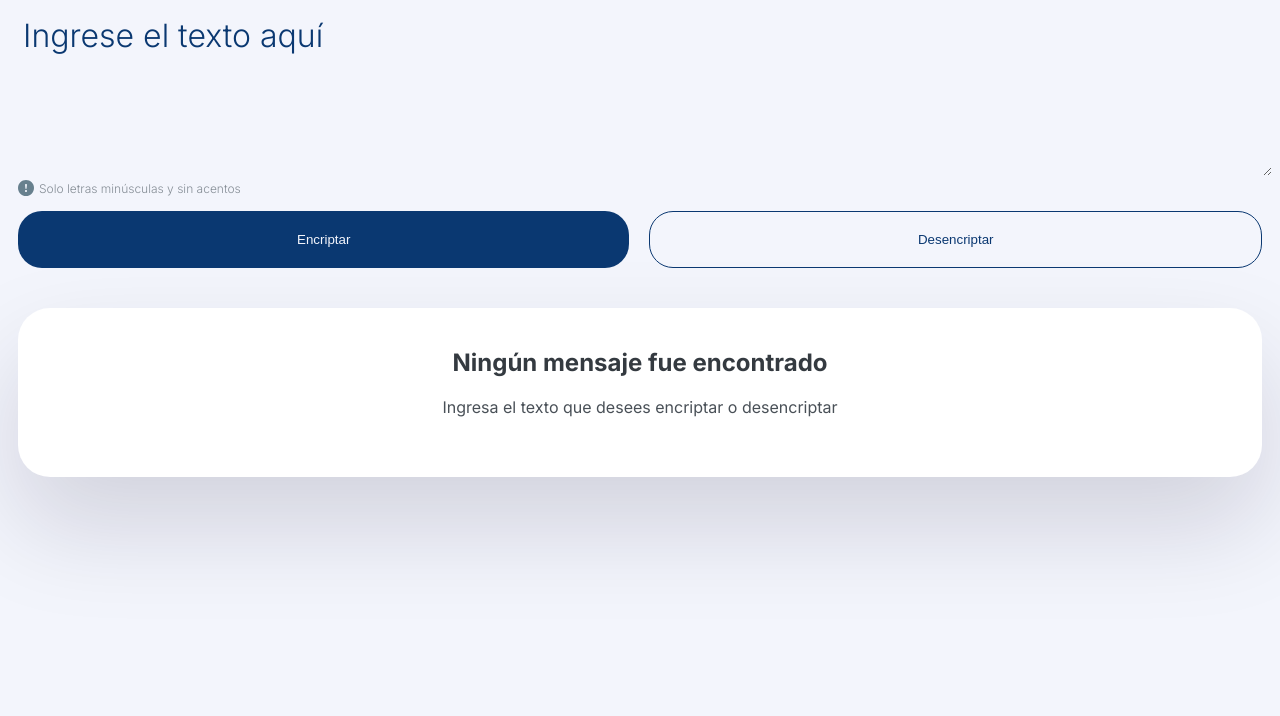
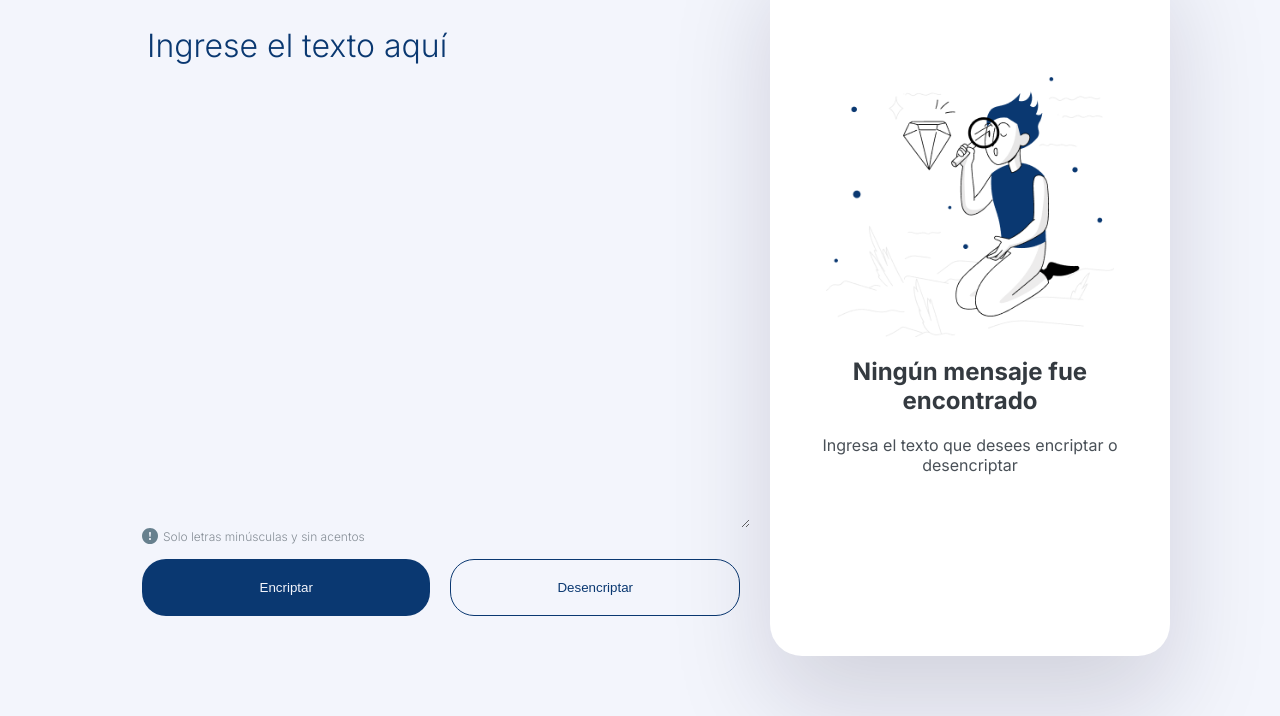
Before and after one commit to darlysmargarita/encriptador, a plain HTML site: page index.html in a window 1280 px wide. Shown: the part 124-840 px from the top of the page. Before the commit the page ends 800 px from the top, so only its background shows below. Drawn offline with Linux system fonts and the light colour scheme.

Commit message:
mejoras de estilo

```diff
--- a/index.html
+++ b/index.html
@@ -7,6 +7,8 @@
     <title>📝 Encriptador de texto</title>
   </head>
   <body>
+    <div class="container">
+      <div class="left">
         <header class="header">
           <img src="images/alura.svg" alt="logo" class="logo" />
         </header>
@@ -18,22 +20,27 @@
               placeholder="Ingrese el texto aquí"
             ></textarea>
             <span class="info"
-          ><img src="images/exclamation.svg" alt="info" />Solo letras minúsculas
-          y sin acentos</span
+              ><img src="images/exclamation.svg" alt="info" />Solo letras
+              minúsculas y sin acentos</span
             >
           </section>
           <section class="buttons">
             <button id="encrypt">Encriptar</button>
             <button id="decrypt">Desencriptar</button>
           </section>
+        </main>
+      </div>
+      <div class="right">
         <section id="output">
           <div class="message">
+            <img src="images/cartoon.png" alt="muñeco" class="cartoon" />
             <h2>Ningún mensaje fue encontrado</h2>
             <p>Ingresa el texto que desees encriptar o desencriptar</p>
           </div>
           <button id="copy" class="oculto">Copiar</button>
         </section>
-    </main>
+      </div>
+    </div>
 
     <script src="js/main.js"></script>
   </body>
--- a/js/main.js
+++ b/js/main.js
@@ -16,7 +16,6 @@ function encriptar(texto) {
   return resultado;
 }
 
-// Función para desencriptar el texto
 const desencriptar = (texto) => {
   let resultado = "";
   for (let i = 0; i < texto.length; i++) {
@@ -38,12 +37,11 @@ async function copiarTexto() {
   await navigator.clipboard.writeText(textoEncriptado);
 }
 
-// Constantes
+// Eventos
 const input = document.getElementById("textbox");
 const encryptBtn = document.getElementById("encrypt");
 const decryptBtn = document.getElementById("decrypt");
 
-// Eventos
 encryptBtn.addEventListener("click", () => {
   const copyBtn = document.getElementById("copy");
   copyBtn.classList.remove("oculto");
--- a/styles/style.css
+++ b/styles/style.css
@@ -1,27 +1,32 @@
 @import url("https://fonts.googleapis.com/css2?family=Inter:ital,opsz,wght@0,14..32,100..900;1,14..32,100..900&display=swap");
+html,
 body {
+  height: 100%;
+  margin: 0;
+  display: flex;
+  flex-direction: column;
   background-color: #f3f5fc;
   font-family: Inter;
-}
-
-.header {
   padding: 20px 10px;
 }
 
-.main {
-  padding: 20px 10px;
+.textbox {
+  display: flex;
+  flex-direction: column;
+  margin-top: 40px;
+  flex: 1;
 }
-
 #textbox {
   background-color: #f3f5fc;
   border: none;
   width: 100%;
   min-height: 150px;
+  height: 100%;
   color: #0a3871;
   font-size: 24px;
   padding: 10px 5px;
   resize: vertical;
-  margin-top: 10px;
+  flex: 1;
 }
 
 #textbox::placeholder {
@@ -90,16 +95,69 @@ button:hover {
   }
 }
 
-.oculto {
+.oculto,
+.cartoon {
   display: none;
 }
 
-@media screen and (min-width: 900px) {
+@media screen and (min-width: 768px) {
   .buttons {
     flex-direction: row;
     justify-content: space-between;
   }
 }
+
+@media screen and (min-width: 992px) {
+  body {
+    display: flex;
+    padding: 40px 100px;
+    height: 100vh;
+  }
+
+  .container {
+    width: 100%;
+    flex: 1;
+    display: flex;
+    gap: 30px;
+    flex-direction: row;
+  }
+  .left {
+    width: 100%;
+    display: flex;
+    flex: 1;
+  }
+
+  .right {
+    display: flex;
+    width: 100%;
+    max-width: 400px;
+    flex: 1;
+  }
+
+  .main {
+    width: 100%;
+    margin: 40px auto;
+    display: flex;
+    flex-direction: column;
+    flex: 1;
+  }
+  #output {
+    max-width: 400px;
+    flex-grow: 1;
+    margin: 0;
+    display: flex;
+    flex-direction: column;
+    align-items: center;
+    justify-content: center;
+
+    .cartoon {
+      display: block;
+      width: 80%;
+      margin: 0 auto;
+    }
+  }
+}
+
 /*
 La ley de gravedad siempre me atrae hacia ti
 */
```
Lines whose indentation alone changed are shown as unchanged.
